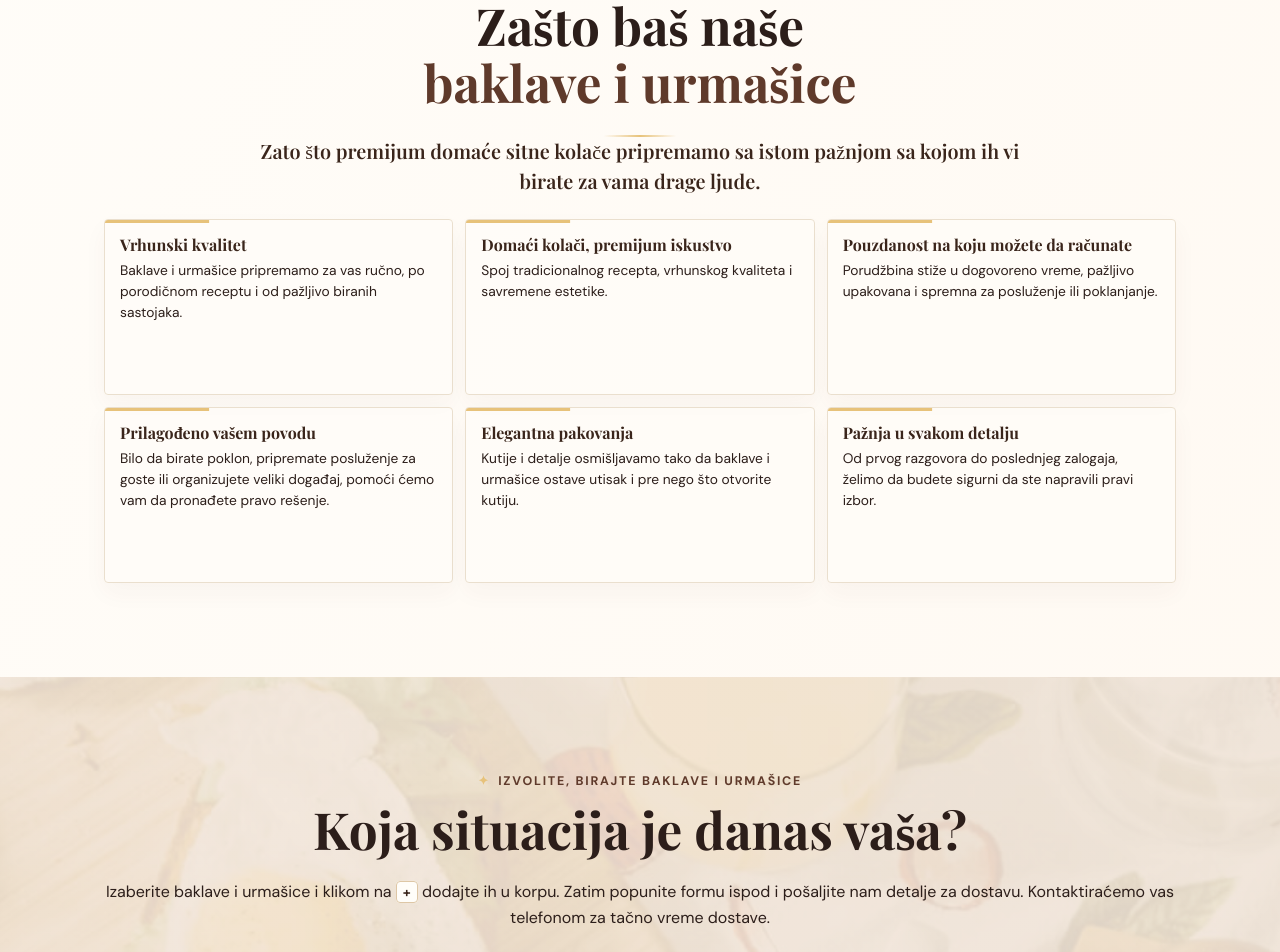
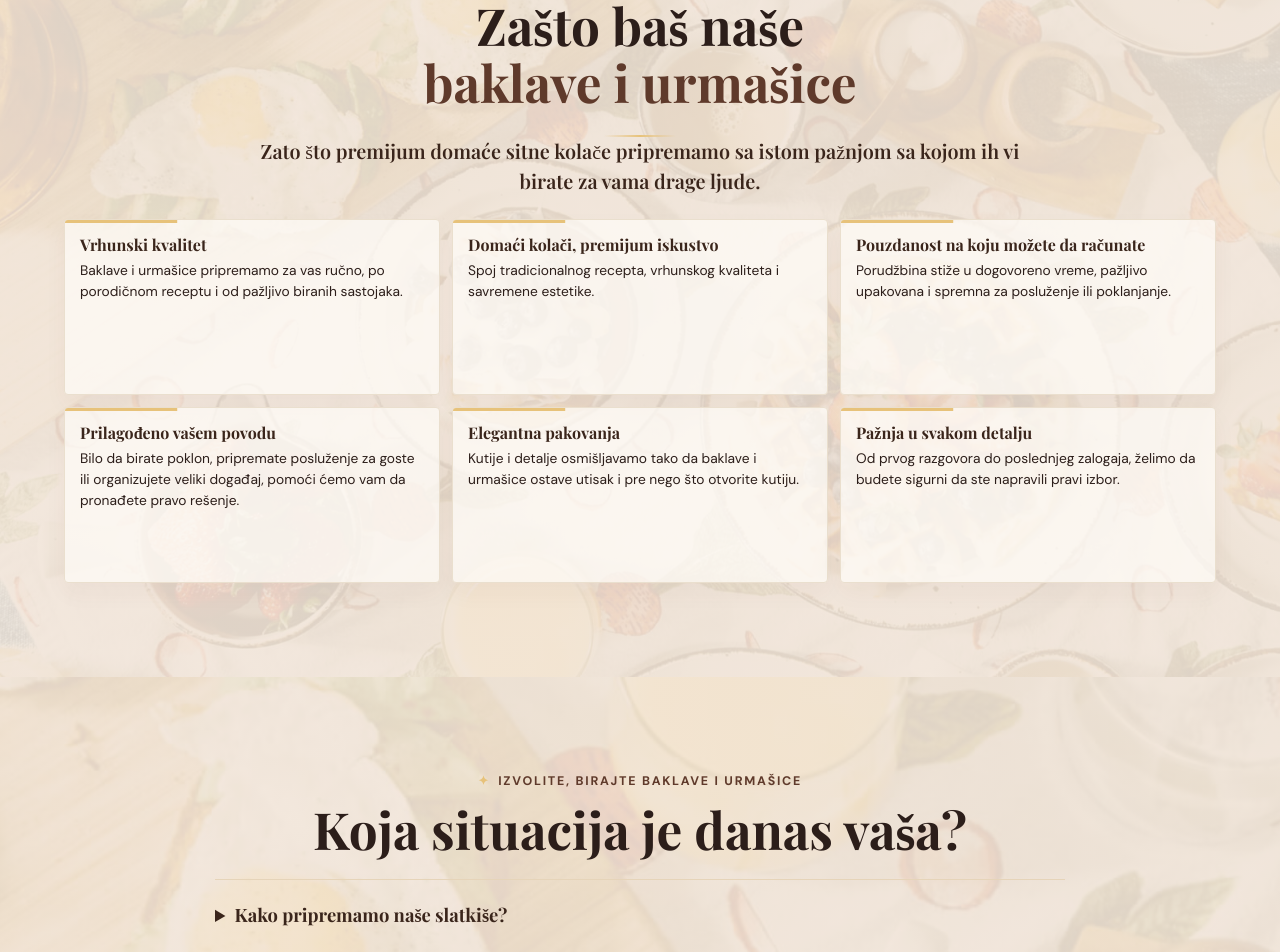
Before and after one commit to tijanadmi/baklaveiurmasice_next, a Next.js app: page / in a window 1280 px wide. Shown: the part 880-1832 px from the top of the page. Built offline with nearby package versions, Linux system fonts and the light colour scheme.

Commit message:
izmene nakon sastanka 26.08.2026

```diff
--- a/app/globals.css
+++ b/app/globals.css
@@ -212,13 +212,37 @@ h3 {
   }
 }
 
+.about {
+  background:
+    linear-gradient(rgba(246, 236, 223, 0.91), rgba(246, 236, 223, 0.91)),
+    url("/assets/img/stats-bg.jpg") center / cover;
+  max-width: none;
+  position: relative;
+}
+.about::before {
+  background: rgba(87, 28, 26, 0.025);
+  content: "";
+  inset: 0;
+  pointer-events: none;
+  position: absolute;
+}
+.about > * {
+  margin-left: auto;
+  margin-right: auto;
+  max-width: 1100px;
+  position: relative;
+}
+.about > .section-heading {
+  max-width: 690px;
+}
+
 .order {
   background: transparent;
   box-shadow: none;
   padding: 94px 5vw;
 }
 .order-content {
-  border-radius: 7px;
+  width: 100%;
   margin: 0 auto;
 }
 .order-copy::after {
@@ -520,6 +544,9 @@ h3 {
   background: linear-gradient(180deg, #f6f0e8 0%, #f0e4d3 100%);
   max-width: none;
 }
+.section.about {
+  max-width: none;
+}
 .menu-section > * {
   margin-left: auto;
   margin-right: auto;
@@ -614,16 +641,12 @@ h3 {
     var(--section-warm-2) 100%
   );
   color: #fff;
-  display: grid;
-  grid-template-columns: 1fr 1fr;
   max-width: none;
   padding: 0;
 }
-.order-image {
-  background: center / cover url("/assets/img/reservation.jpg");
-  min-height: 510px;
-}
 .order-copy {
+  margin: 0 auto;
+  max-width: 900px;
   padding: 75px max(5vw, 32px);
 }
 .order-copy .eyebrow,
@@ -700,6 +723,19 @@ h3 {
 .contact .button {
   justify-self: start;
 }
+.contact-intro {
+  color: var(--muted);
+  margin: -7px 0 0;
+}
+.contact-intro a {
+  color: var(--orange-deep);
+  font-weight: 700;
+  text-decoration: underline;
+  text-underline-offset: 3px;
+}
+.contact-intro a:hover {
+  color: var(--brown-dark);
+}
 .form-success {
   color: #277050;
   font-weight: 700;
@@ -1275,6 +1311,10 @@ nav a:hover::after {
   max-width: 850px;
   padding-top: 20px;
 }
+.menu-details-intro {
+  margin-top: 20px;
+  text-align: left;
+}
 .menu-section kbd {
   background: #fffdf9;
   border: 1px solid #dec7a6;
@@ -1295,6 +1335,40 @@ nav a:hover::after {
 .menu-details p {
   line-height: 1.7;
 }
+.menu-order-details .order-content {
+  margin-top: 0;
+}
+.menu-order-details {
+  max-width: 1120px;
+}
+.menu-order-guide {
+  color: var(--ink);
+  padding: 26px 0 0;
+}
+.menu-order-guide .order-steps {
+  grid-template-columns: repeat(2, minmax(0, 1fr));
+  margin: 0 0 26px;
+}
+.menu-order-guide .order-steps li {
+  gap: 12px;
+}
+.menu-order-guide .order-steps li > span {
+  background: var(--gold);
+  color: var(--brown-dark);
+}
+.menu-order-guide .order-steps strong {
+  color: var(--brown-dark);
+}
+.menu-order-guide .order-steps p {
+  color: var(--muted);
+}
+.menu-order-guide > p {
+  color: var(--muted);
+  margin: 0 0 18px;
+}
+.menu-order-guide .button {
+  margin-top: 0;
+}
 .product-order select {
   background: #fff;
   border: 1px solid #dec7a6;
@@ -1307,23 +1381,23 @@ nav a:hover::after {
   align-items: center;
   background: var(--wine);
   border: 0;
-  border-radius: 50%;
+  border-radius: 999px;
   box-shadow: 0 10px 18px rgba(119, 44, 57, 0.22);
   color: #fff;
   cursor: pointer;
   display: inline-flex;
   font: inherit;
-  font-size: 1.85rem;
+  font-size: 0.9rem;
   font-weight: 700;
   height: 50px;
   justify-content: center;
   line-height: 1;
-  padding: 0;
+  padding: 0 18px;
   transition:
     background 0.2s,
     transform 0.2s,
     box-shadow 0.2s;
-  width: 50px;
+  width: auto;
 }
 .add-to-cart:hover {
   background: var(--wine-dark);
@@ -1332,7 +1406,7 @@ nav a:hover::after {
 }
 .add-to-cart.is-added {
   background: #2f7957;
-  font-size: 1.35rem;
+  font-size: 0.9rem;
 }
 .cart-badge {
   background: rgba(255, 255, 255, 0.2);
@@ -1815,11 +1889,7 @@ nav a:hover::after {
   margin-top: 40px;
 }
 .contact-details {
-  background: linear-gradient(
-    145deg,
-    #795643 0%,
-    var(--brown-dark) 100%
-  );
+  background: linear-gradient(145deg, #795643 0%, var(--brown-dark) 100%);
   color: #fffaf3;
   display: flex;
   flex-direction: column;
--- a/app/page.js
+++ b/app/page.js
@@ -7,7 +7,6 @@ import Footer from "../components/Footer";
 import Header from "../components/Header";
 import HeroSection from "../components/HeroSection";
 import MenuSection from "../components/MenuSection";
-import OrderSection from "../components/OrderSection";
 import ScrollReveal from "../components/ScrollReveal";
 import TestimonialsSection from "../components/TestimonialsSection";
 
@@ -22,7 +21,6 @@ export default function Home() {
         <MenuSection />
         <DeliverySection />
         <CartCheckout />
-        <OrderSection />
         <TestimonialsSection />
         <About1Section />
         <ContactSection />
--- a/components/CartCheckout.js
+++ b/components/CartCheckout.js
@@ -59,7 +59,7 @@ export default function CartCheckout() {
   return (
     <section id="cart" className="section cart-section">
       <div className="section-heading centered">
-        <p className="eyebrow">A sada poručite</p>
+        <p className="eyebrow">Korpa</p>
         <h2>Pregled porudžbine</h2>
         <p>Izaberite proizvode i pošaljite nam detalje za dostavu.</p>
       </div>
--- a/components/ContactSection.js
+++ b/components/ContactSection.js
@@ -45,10 +45,13 @@ export default function ContactSection() {
       <div className="section-heading centered">
         <p className="eyebrow">Kontaktirajte nas</p>
         <h2>Imate pitanje? Pišite nam.</h2>
+        <p className="contact-intro">
+          Odgovor stiže, a vaši slatki zalogaji su <a href="#menu">ovde</a>.
+        </p>
       </div>
       <div className="contact-grid">
         <aside className="contact-details">
-          <p>Za porudžbine i pitanja, najbrže odgovaramo putem Instagrama.</p>
+          <p>Tu smo za sva vaša pitanja i dogovor oko porudžbine.</p>
           <a
             className="contact-channel"
             href="https://www.instagram.com/"
--- a/components/Header.js
+++ b/components/Header.js
@@ -7,7 +7,7 @@ const navigationItems = [
   ["#hero", "Dobro došli"],
   ["#about", "Zašto baklave i urmašice?"],
   ["#menu", "Izvolite, birajte"],
-  ["#cart", "A sada, poručite"],
+  ["#cart", "Korpa"],
   ["#about-story", "Malo o nama"],
   ["#contact", "Kontaktirajte nas"],
 ];
--- a/components/MenuSection.js
+++ b/components/MenuSection.js
@@ -17,11 +17,16 @@ export default function MenuSection() {
       <div className="section-heading centered">
         <p className="eyebrow">IZVOLITE, BIRAJTE BAKLAVE I URMAŠICE</p>
         <h2>Koja situacija je danas vaša?</h2>
-        <p>
-          Izaberite baklave i urmašice i klikom na <kbd>+</kbd> dodajte ih u korpu. Zatim
-          popunite formu ispod i pošaljite nam detalje za dostavu. Kontaktiraćemo vas
-          telefonom za tačno vreme dostave.
-        </p>
+        <details className="menu-details menu-details-intro">
+          <summary>Kako pripremamo naše slatkiše?</summary>
+          <p>
+            Baklave pravimo od pšeničnih kora, mlevenih i seckanih orašastih plodova,
+            putera, margarina (posna varijanta) i šećera. Veličina komada je 2x2 cm.
+            Urmašice pravimo od brašna, jaja, putera i šećera. Veličina komada je do 7 cm.
+            I baklave i urmašice prelivamo agdom od vode, šećera i limuna. Sve pravimo
+            ručno i po porudžbini.
+          </p>
+        </details>
       </div>
 
       <div className="tabs occasion-tabs" role="tablist" aria-label="Izbor povoda">
@@ -56,15 +61,56 @@ export default function MenuSection() {
         ))}
       </div>
 
-      <details className="menu-details">
-        <summary>Kako pripremamo naše slatkiše?</summary>
-        <p>
-          Baklave pravimo od pšeničnih kora, mlevenih i seckanih orašastih plodova,
-          putera, margarina (posna varijanta) i šećera. Veličina komada je 2x2 cm.
-          Urmašice pravimo od brašna, jaja, putera i šećera. Veličina komada je do 7 cm. I
-          baklave i urmašice prelivamo agdom od vode, šećera i limuna. Sve pravimo ručno i
-          po porudžbini.
-        </p>
+      <details className="menu-details menu-order-details">
+        <summary>A sada poručite</summary>
+        <div className="menu-order-guide">
+          <ol className="order-steps">
+            <li>
+              <span>1</span>
+              <div>
+                <strong>Izaberite poslastice</strong>
+                <p>
+                  Birajte povod, pa vrstu i pakovanje, a zatim dodajte u korpu klikom na
+                  &quot;Dodaj u korpu&quot;.
+                </p>
+              </div>
+            </li>
+            <li>
+              <span>2</span>
+              <div>
+                <strong>Proverite korpu</strong>
+                <p>
+                  U korpi pregledajte vrstu, količine i ukupnu cenu. Unesite podatke za
+                  dostavu.
+                </p>
+              </div>
+            </li>
+            <li>
+              <span>3</span>
+              <div>
+                <strong>Pošaljite porudžbinu</strong>
+                <p>
+                  Kliknite na &quot;Pošalji porudžbinu&quot; i nama stiže kompletan
+                  pregled porudžbine, a vama naš mejl potvrde da smo primili porudžbinu.
+                </p>
+              </div>
+            </li>
+            <li>
+              <span>4</span>
+              <div>
+                <strong>Potvrda isporuke / preuzimanja</strong>
+                <p>Kontaktiraćemo vas za dogovor oko tačnog vremena isporuke.</p>
+              </div>
+            </li>
+          </ol>
+          <p>
+            Porudžbine primamo najmanje četiri dana unapred. Dostava je dostupna na
+            teritoriji Beograda, a preuzimanje je moguće po dogovoru.
+          </p>
+          <a className="button" href="#menu">
+            Izvolite birajte
+          </a>
+        </div>
       </details>
     </section>
   );
--- a/components/OrderSection.js
+++ /dev/null
@@ -1,58 +0,0 @@
-export default function OrderSection() {
-  return (
-    <section id="order" className="section order" data-reveal>
-      <div className="order-content">
-        <div className="order-image" />
-        <div className="order-copy">
-          <h2>A sada poručite</h2>
-          <ol className="order-steps">
-            <li>
-              <span>1</span>
-              <div>
-                <strong>Izaberite poslastice</strong>
-                <p>
-                  Birajte povod, pa vrstu i pakovanje, a zatim dodajte u korpu klikom na
-                  &quot;+&quot;.
-                </p>
-              </div>
-            </li>
-            <li>
-              <span>2</span>
-              <div>
-                <strong>Proverite korpu</strong>
-                <p>
-                  U korpi pregledajte vrstu, količine, i ukupnu cenu. Unesite podatke za
-                  dostavu.
-                </p>
-              </div>
-            </li>
-            <li>
-              <span>3</span>
-              <div>
-                <strong>Pošaljite porudžbinu</strong>
-                <p>
-                  Kliknite na &quot;Pošalji&quot; i nama stiže kompletan pregled
-                  porudžbine, a vama naš mejl potvrde da smo primili porudžbinu.
-                </p>
-              </div>
-            </li>
-            <li>
-              <span>4</span>
-              <div>
-                <strong>Potvrda isporuke / preuzimanja</strong>
-                <p>Kontaktiraćemo vas za dogovor oko tačnog vremena isporuke.</p>
-              </div>
-            </li>
-          </ol>
-          <p>
-            Porudžbine primamo najmanje četiri dana unapred. Dostava je dostupna na
-            teritoriji Beograda, a preuzimanje je moguće po dogovoru.
-          </p>
-          <a className="button" href="#menu">
-            Izvolite birajte
-          </a>
-        </div>
-      </div>
-    </section>
-  );
-}
--- a/components/ProductCard.js
+++ b/components/ProductCard.js
@@ -111,7 +111,7 @@ export default function ProductCard({ product, occasion }) {
             aria-label={`Dodaj proizvod ${selectedVariant.name} u korpu`}
             title="Dodaj u korpu"
           >
-            {added ? "✓" : "+"}
+            {added ? "Dodato ✓" : "Dodaj u korpu"}
           </button>
         </div>
       )}
```
